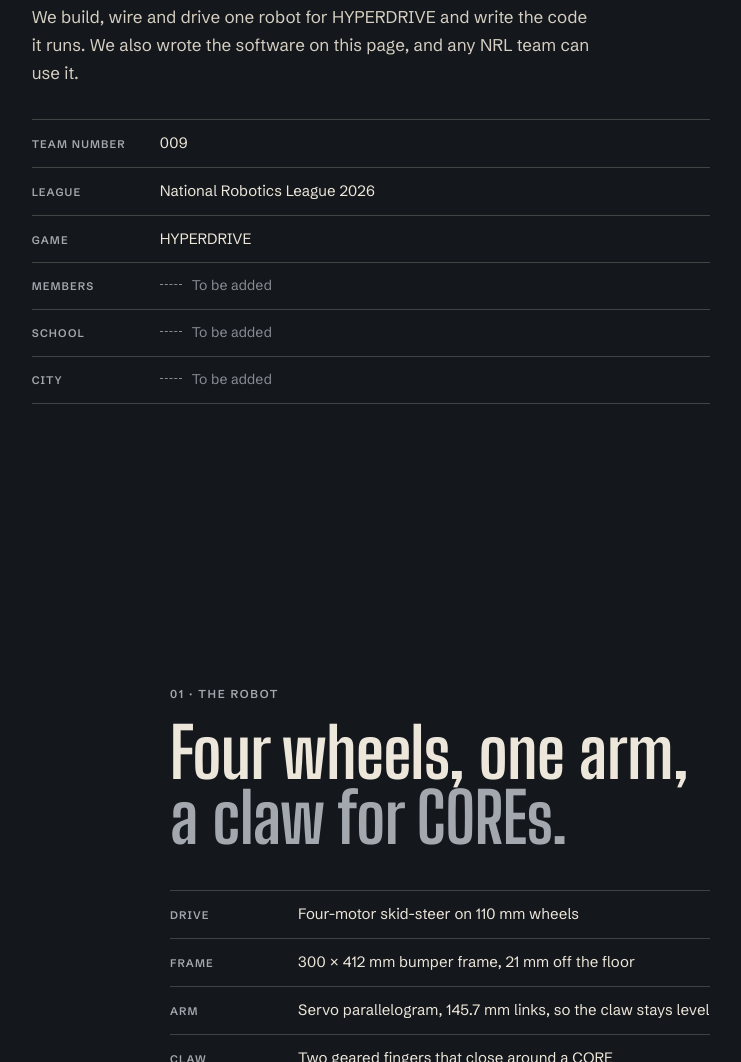
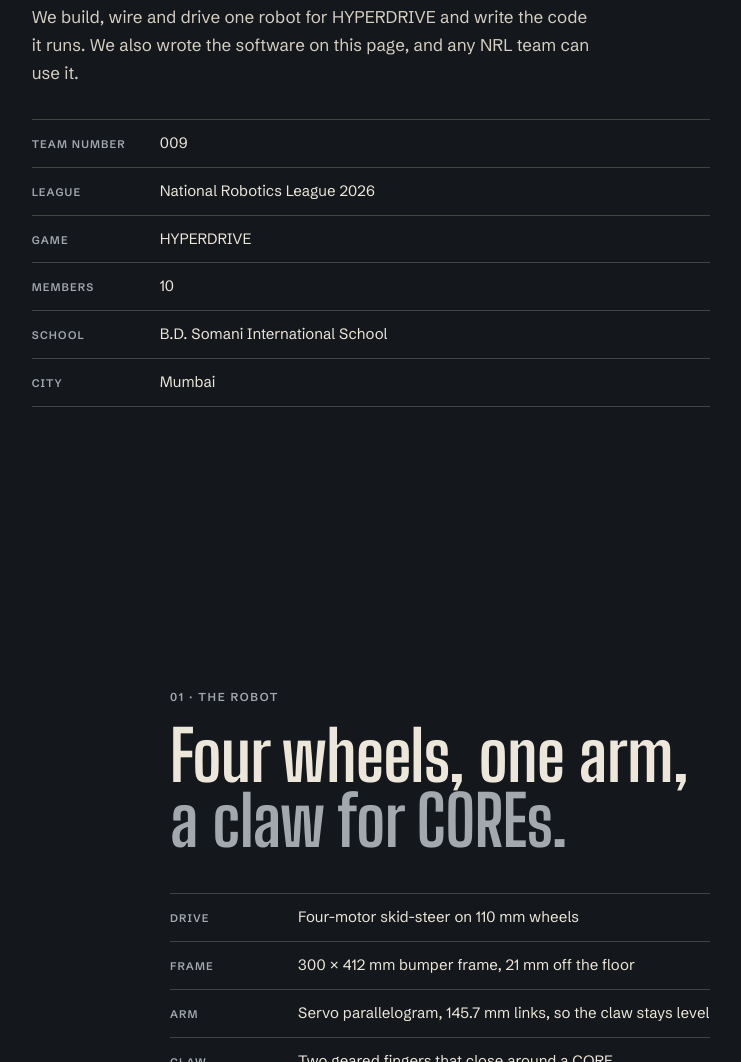
Before and after one commit to aditya-090211/hyperdrive-sim, a plain HTML site: page index.html in a window 1280 px wide. Shown: the part 1157-2219 px from the top of the page, without its empty margins (520-1261 px from the left). Drawn offline with Linux system fonts and the light colour scheme; no server answers.

Commit message:
Team facts: 10 members, B.D. Somani International School, Mumbai
Co-Authored-By: Claude Opus 5.5 <noreply@anthropic.com>

```diff
--- a/css/landing.css
+++ b/css/landing.css
@@ -69,8 +69,6 @@ body.stage-on .still { opacity: 0; visibility: hidden; }
 .specs div:last-child, .facts div:last-child { border-bottom: 1px solid var(--line-2); }
 .specs dt, .facts dt { font: 600 11px/1.9 var(--mono); letter-spacing: 0.1em; text-transform: uppercase; color: var(--muted); }
 .specs dd, .facts dd { margin: 0; font-size: 15px; line-height: 1.5; }
-.facts .tbd { color: var(--faint); font-size: 14px; }
-.facts .tbd::before { content: ''; display: inline-block; width: 22px; height: 1px; margin: 0 10px 4px 0; border-top: 1px dashed currentColor; vertical-align: middle; }
 /* real numbers only, set large */
 .figures { display: grid; grid-template-columns: repeat(4, minmax(0, 1fr)); margin: var(--s-6) 0 0; border-top: 1px solid var(--line-2); }
 .figures div { padding: var(--s-4) var(--s-3) 0 0; }
--- a/index.html
+++ b/index.html
@@ -76,12 +76,9 @@
           <div><dt>Team number</dt><dd>009</dd></div>
           <div><dt>League</dt><dd>National Robotics League 2026</dd></div>
           <div><dt>Game</dt><dd>HYPERDRIVE</dd></div>
-          <!-- TODO: real team members (names and roles) -->
-          <div><dt>Members</dt><dd class="tbd">To be added</dd></div>
-          <!-- TODO: school -->
-          <div><dt>School</dt><dd class="tbd">To be added</dd></div>
-          <!-- TODO: city -->
-          <div><dt>City</dt><dd class="tbd">To be added</dd></div>
+          <div><dt>Members</dt><dd>10</dd></div>
+          <div><dt>School</dt><dd>B.D. Somani International School</dd></div>
+          <div><dt>City</dt><dd>Mumbai</dd></div>
         </dl>
       </div>
     </div>
```
